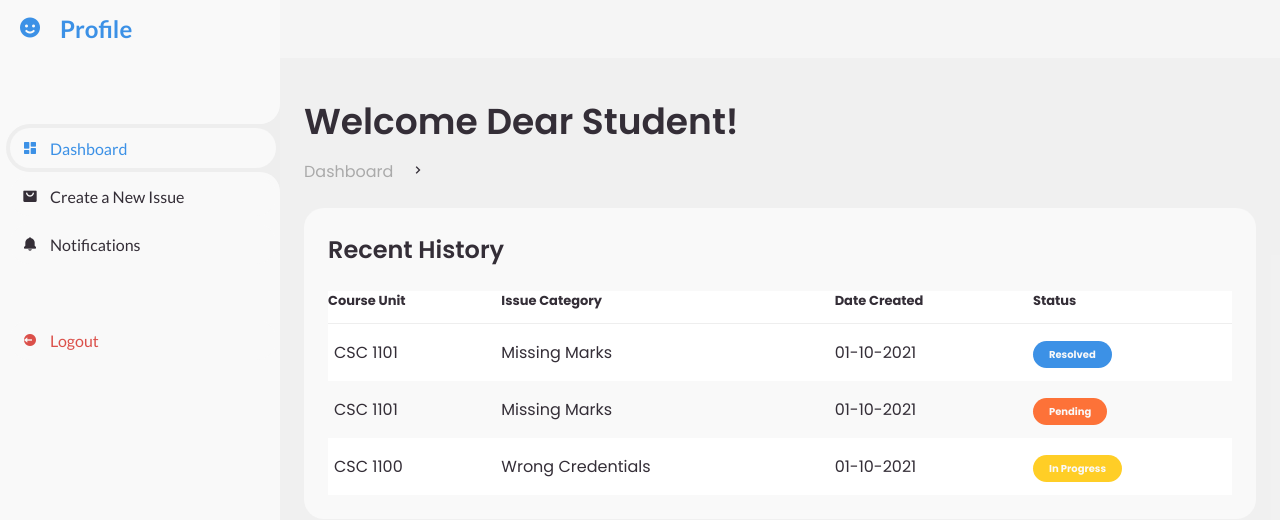
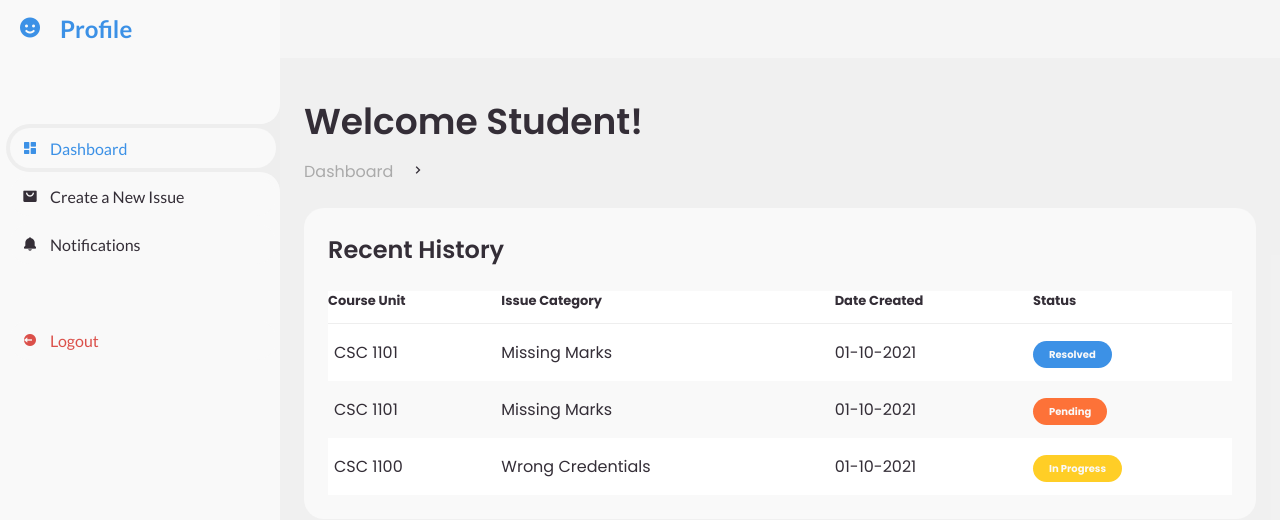
Before and after one commit to MORISON-K/AITS, a React (Vite) app in the folder client/aits_frontend/: page /student-dashboard in a window 1280 px wide. Shown: the top 520 px of the page. Built offline with nearby package versions, Linux system fonts and the light colour scheme; no server answers.

Commit message:
Added icon on registrar dashboard

```diff
--- a/client/aits_frontend/src/StudentDashboard.jsx
+++ b/client/aits_frontend/src/StudentDashboard.jsx
@@ -95,7 +95,7 @@ const Content = () => {
       <main>
         <div className="head-title">
           <div className="left">
-            <h1>Welcome Dear Student!</h1>
+            <h1>Welcome Student!</h1>
             <ul className="breadcrumb">
               <li>
                 <Link to="/dashboard">Dashboard</Link>
```
